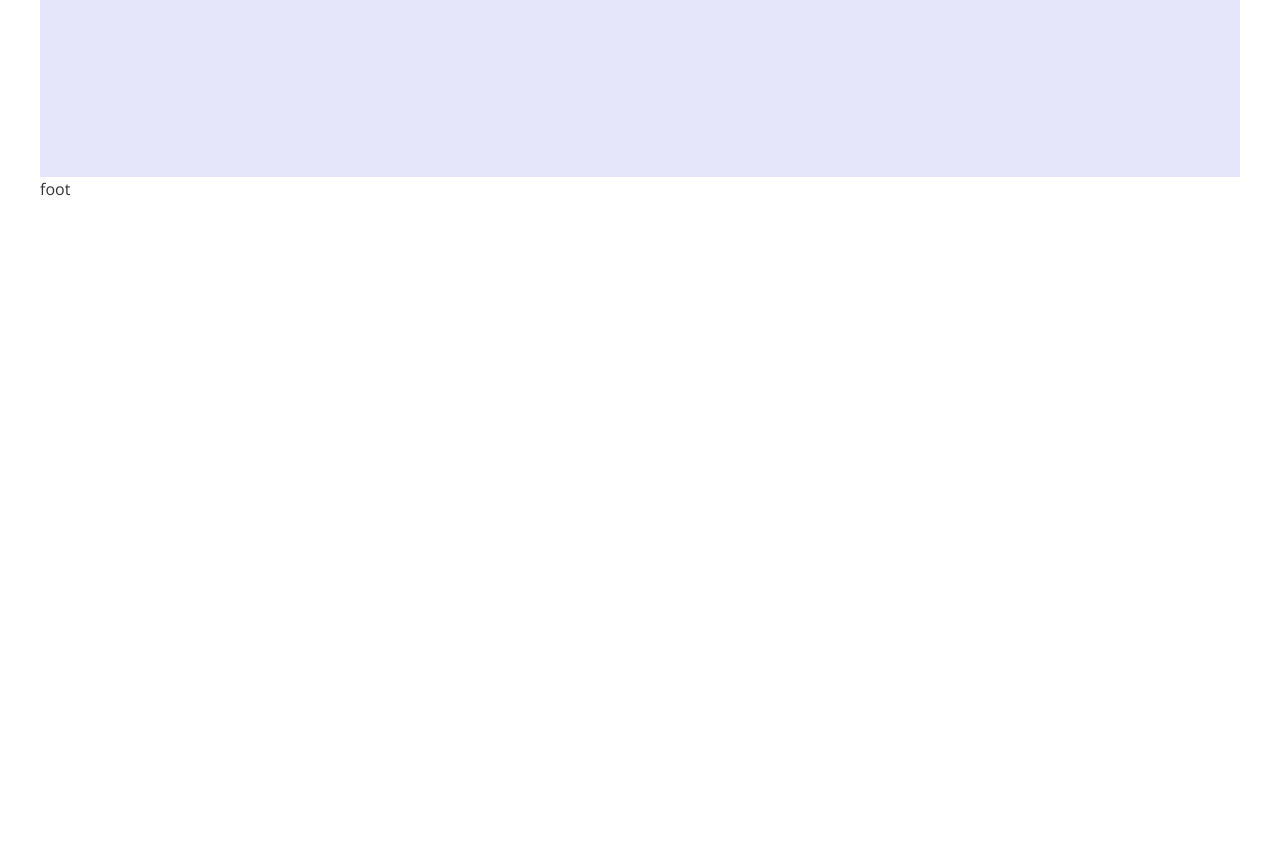
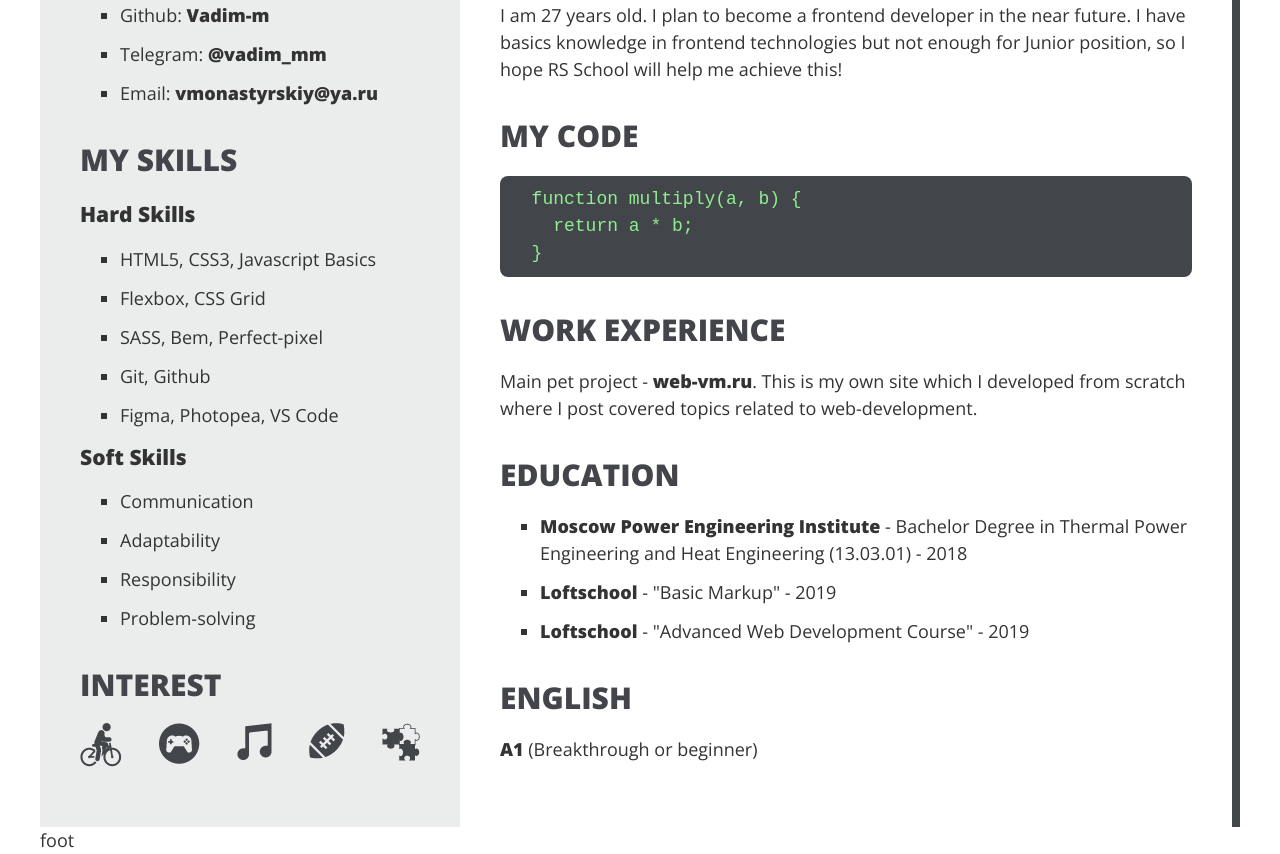
Before and after one commit to vadim-m/rsschool-cv, a plain HTML site: page index.html in a window 1280 px wide. Shown: the part 599-1453 px from the top of the page. Before the commit the page ends 800 px from the top, so only its background shows below. Drawn offline with nearby package versions, Linux system fonts and the light colour scheme.

Commit message:
feat: make the main

```diff
--- a/index.html
+++ b/index.html
@@ -24,7 +24,92 @@
       </div>
     </header>
 
-    <main class="content">cont</main>
+    <main class="content">
+
+      <div class="left-side">
+        <section>
+          <h2 class="title">Contacts</h2>
+          <ul class="list">
+            <li class="list__item">Github: <a href="https://github.com/vadim-m" target="_blank">Vadim-m</a></li>
+            <li class="list__item">Telegram: <a href="https://t.me/vadim_mm" target="_blank">@vadim_mm</a></li>
+            <li class="list__item">Email: <a href="mailto:vmonastyrskiy@ya.ru">vmonastyrskiy@ya.ru</a></li>
+          </ul>
+        </section>
+        <section>
+          <h2 class="title">My Skills</h2>
+          <h3 class="skills-subtitle">Hard Skills</h3>
+          <ul class="list">
+            <li class="list__item">HTML5, CSS3, Javascript Basics</li>
+            <li class="list__item">Flexbox, CSS Grid</li>
+            <li class="list__item">SASS, Bem, Perfect-pixel</li>
+            <li class="list__item">Git, Github</li>
+            <li class="list__item">Figma, Photopea, VS Code</li>
+          </ul>
+          </li>
+          <h3 class="skills-subtitle">Soft Skills</h3>
+          <ul class="list">
+            <li class="list__item">Communication</li>
+            <li class="list__item">Adaptability</li>
+            <li class="list__item">Responsibility</li>
+            <li class="list__item">Problem-solving</li>
+          </ul>
+        </section>
+        <section>
+          <h2 class="title">Interest</h2>
+          <div class="icons">
+            <span class="icon">
+              <img src="./assets/img/bike.png" alt="bike">
+            </span>
+            <span class="icon">
+              <img src="./assets/img/games.png" alt="games">
+            </span>
+            <span class="icon">
+              <img src="./assets/img/music.png" alt="music">
+            </span>
+            <span class="icon">
+              <img src="./assets/img/sport.png" alt="sport">
+            </span>
+            <span class="icon">
+              <img src="./assets/img/logic.png" alt="logic">
+            </span>
+          </div>
+        </section>
+      </div>
+
+      <div class="right-side">
+        <section>
+          <h2 class="title">About me</h2>
+          <p>I am 27 years old. I plan to become a frontend developer in the near future. I have basics knowledge in
+            frontend technologies but not enough for Junior position, so I hope RS School will help me achieve this!</p>
+        </section>
+        <section>
+          <h2 class="title">My Code</h2>
+          <pre>
+  function multiply(a, b) {
+    return a * b;
+  }</pre>
+        </section>
+        <section>
+          <h2 class="title">Work experience</h2>
+          <p>Main pet project - <a href="https://web-vm.ru/" target="_blank">web-vm.ru</a>. This is my own site which I
+            developed from scratch where I
+            post covered topics related to web-development.</p>
+        </section>
+        <section>
+          <h2 class="title">Education</h2>
+          <ul class="list">
+            <li class="list__item"><b>Moscow Power Engineering Institute</b> - Bachelor Degree in Thermal Power
+              Engineering and Heat Engineering (13.03.01) - 2018</li>
+            <li class="list__item"><b>Loftschool</b> - "Basic Markup" - 2019</li>
+            <li class="list__item"><b>Loftschool</b> - "Advanced Web Development Course" - 2019</li>
+          </ul>
+        </section>
+        <section>
+          <h2 class="title">English</h2>
+          <span><b>A1</b> (Breakthrough or beginner)</span>
+        </section>
+      </div>
+    </main>
 
     <footer class="footer">foot</footer>
   </div>
--- a/style.css
+++ b/style.css
@@ -76,7 +76,7 @@ picture {
 body {
   min-height: 100vh;
   font-family: "Open Sans", sans-serif;
-  font-size: 1rem;
+  font-size: 1.125rem;
   color: #333;
   line-height: 1.5;
   -webkit-font-smoothing: antialiased;
@@ -94,7 +94,6 @@ body {
 
 .content {
   flex-grow: 1;
-  background-color: #e6e6fa;
 }
 
 .header {
@@ -137,3 +136,61 @@ body {
   text-transform: none;
   font-size: 34px;
 }
+
+.content {
+  display: flex;
+}
+
+.left-side {
+  width: 35%;
+  background-color: #ebecec;
+  padding: 70px 40px 30px;
+}
+
+.right-side {
+  width: 65%;
+  padding: 70px 40px 30px;
+
+  border-right: 8px solid #42454a;
+}
+
+section {
+  margin-bottom: 30px;
+}
+
+.title {
+  font-size: 30px;
+  color: #43454b;
+  text-transform: uppercase;
+  margin-bottom: 16px;
+}
+
+.list {
+  margin-bottom: 10px;
+}
+
+.list__item {
+  list-style: square;
+  margin-bottom: 12px;
+}
+
+a {
+  cursor: pointer;
+  font-weight: bold;
+}
+
+.skills-subtitle {
+  margin-bottom: 16px;
+}
+
+pre {
+  background-color: #42454a;
+  padding: 10px;
+  color: lightgreen;
+  border-radius: 8px;
+}
+
+.icons {
+  display: flex;
+  justify-content: space-between;
+}
```
Also changed, not shown: assets/img/bike.png (added), assets/img/games.png (added), assets/img/logic.png (added), assets/img/music.png (added), assets/img/rs.svg (added), assets/img/sport.png (added).
